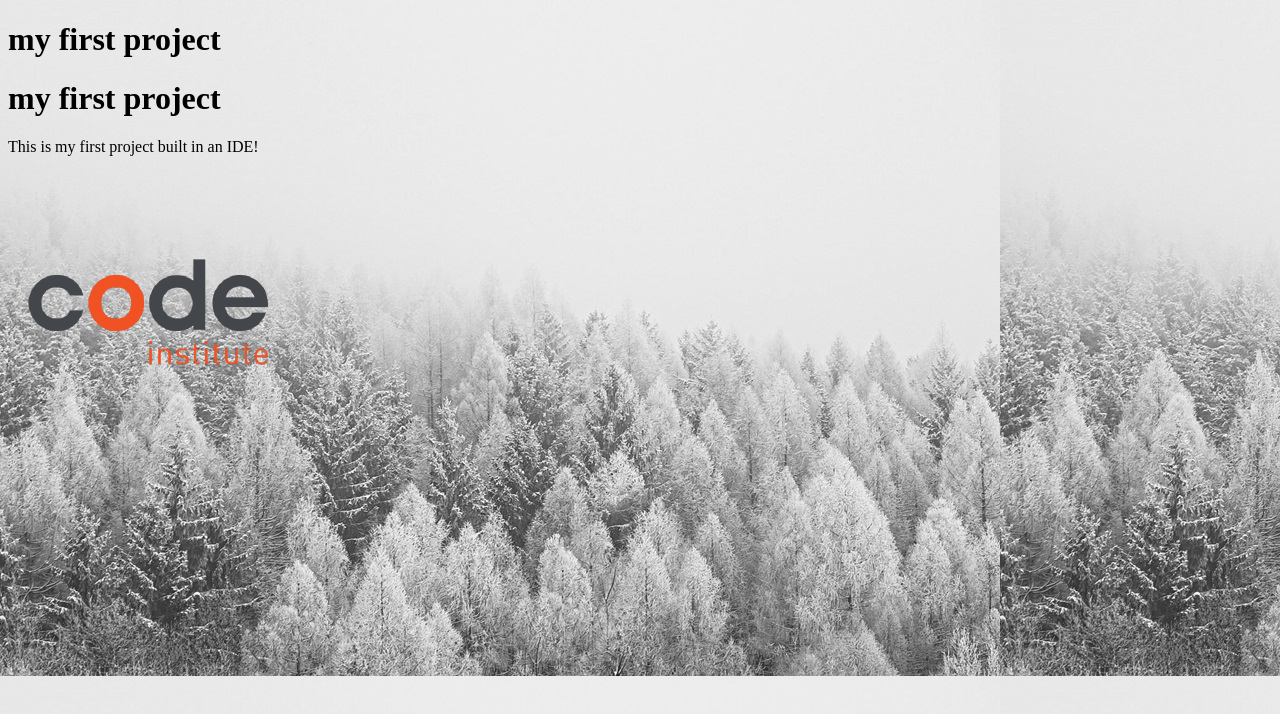
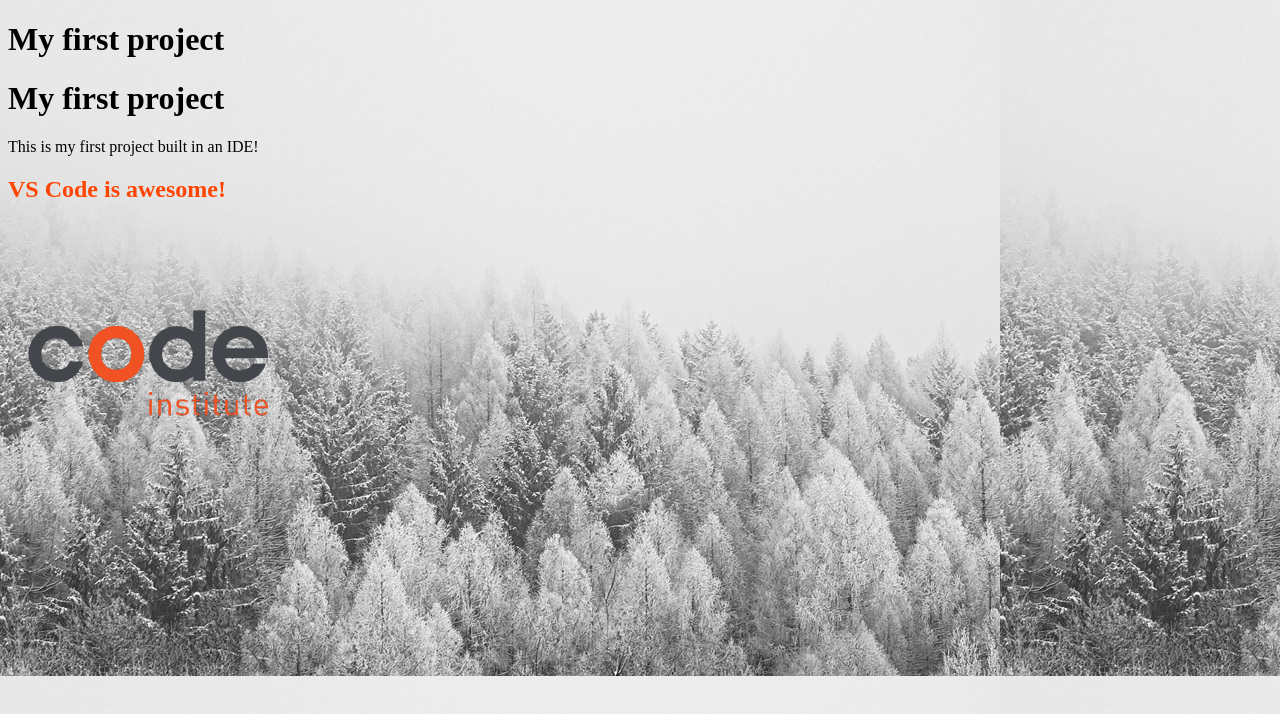
Before and after one commit to JagSandhu10/my-first-project, a plain HTML site: page index.html in a window 1280 px wide. Drawn offline with Linux system fonts and the light colour scheme.

Commit message:
Add h2 heading and style it with orangered color

```diff
--- a/assets/css/styles.css
+++ b/assets/css/styles.css
@@ -4,4 +4,7 @@
 
     body{
     background-color:lightgrey;
-    background-image: url("../images/01-02-02_background-img.jpg")
+    background-image: url("../images/01-02-02_background-img.jpg");}
+h2 {
+  color: orangered;
+}
--- a/index.html
+++ b/index.html
@@ -1,15 +1,16 @@
 <!DOCTYPE html>
 <html lang="en">
-<head>
-    <meta charset="UTF-8">
-    <meta name="viewport" content="width=<device-width>, initial-scale=1.0">
+  <head>
+    <meta charset="UTF-8" />
+    <meta name="viewport" content="width=<device-width>, initial-scale=1.0" />
     <title>Document</title>
-    <link rel="stylesheet" href="assets/css/styles.css">
-</head>
-<body>
-    <h1>my first project</h1>
-    <h1>my first project</h1>
+    <link rel="stylesheet" href="assets/css/styles.css" />
+  </head>
+  <body>
+    <h1>My first project</h1>
+    <h1>My first project</h1>
     <p>This is my first project built in an IDE!</p>
+    <h2>VS Code is awesome!</h2>
     <img src="assets/images/01-02-02_ci-logo.png"
-</body>
+  </body>
 </html>
```
